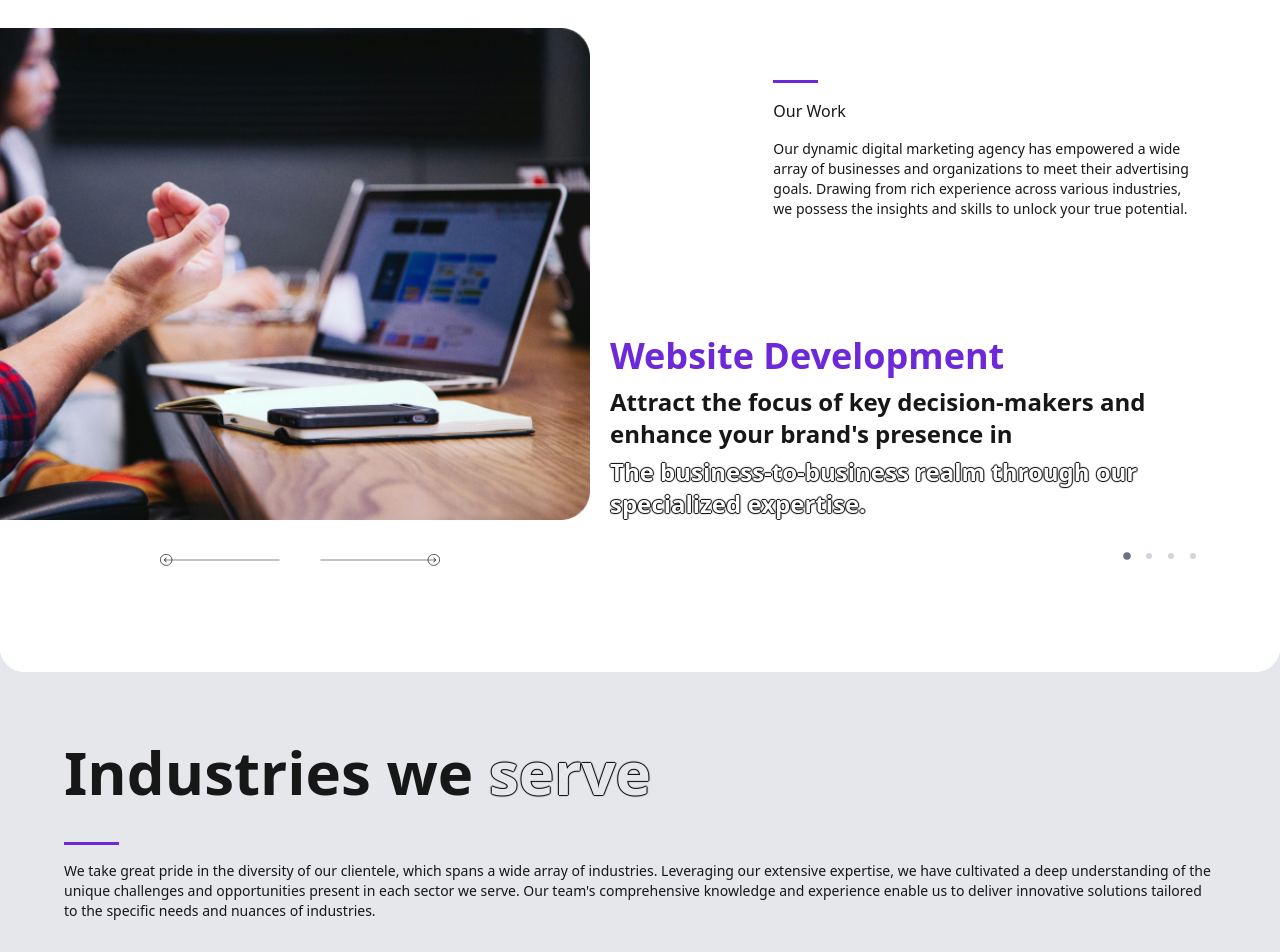
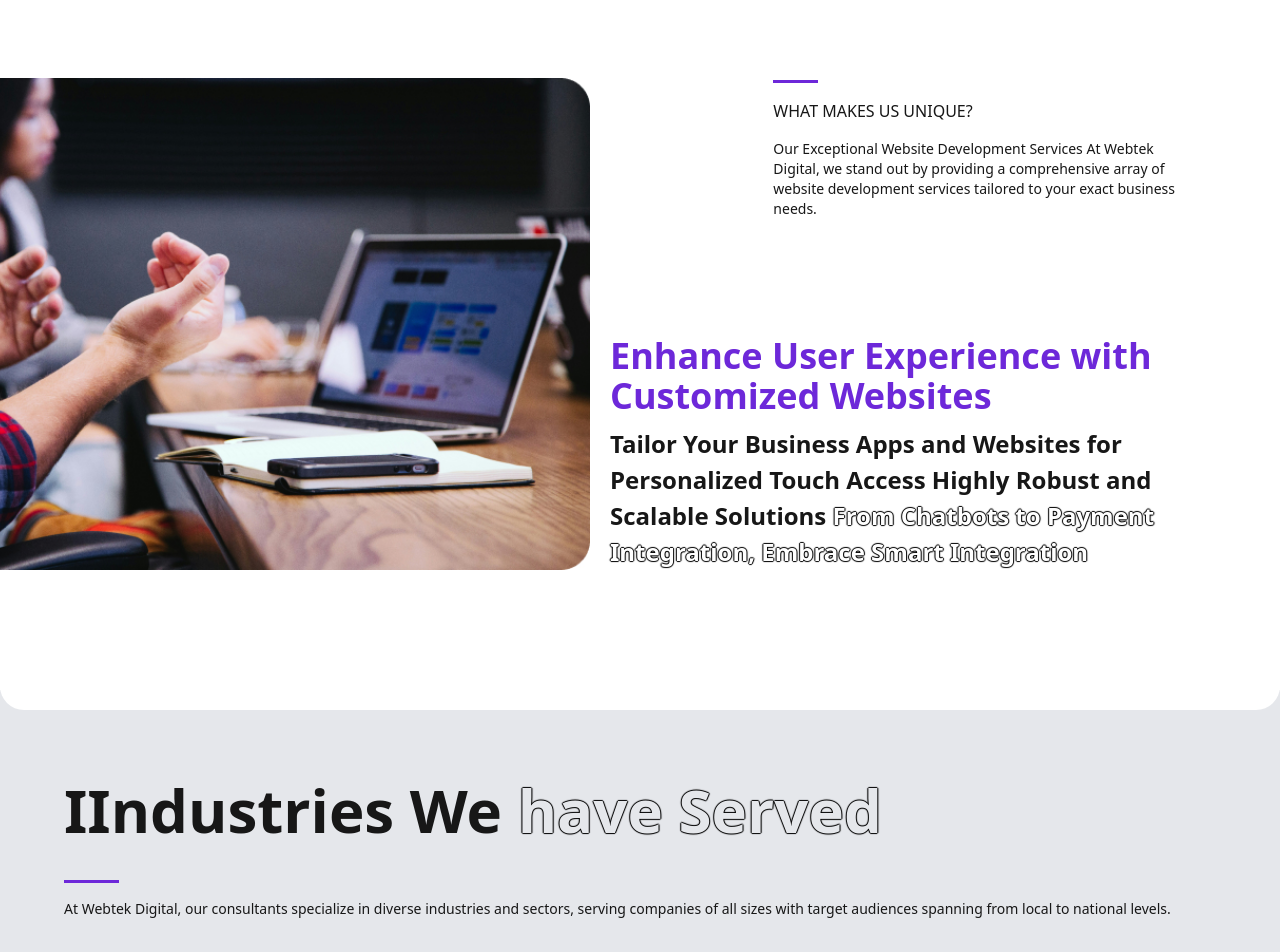
Before and after one commit to MBaroky/webtek-dm-landing, a React (Create React App) app: page / in a window 1280 px wide. Shown: the part 3800-4752 px from the top of the page. Built offline with nearby package versions, Linux system fonts and the light colour scheme.

Commit message:
finished data for website landing

```diff
--- a/src/components/BookSheet.js
+++ b/src/components/BookSheet.js
@@ -53,23 +53,30 @@ export default function BookSheet() {
           />
         </Button>
       </SheetTrigger>
-      <SheetContent side='top' className='bg-black text-white'>
-        <section className='flex justify-center items-center px-16 md:py-16 max-md:px-5'>
+      <SheetContent
+        side='top'
+        className='bg-black text-white max-h-[100vh] overflow-y-auto'>
+        <section className='flex justify-center items-center px-10 md:py-6 max-md:px-5'>
           <div className='flex gap-5 justify-between w-full max-w-[1196px] max-md:flex-wrap max-md:max-w-full'>
             <div className='flex flex-col self-start mt-24 text-white max-md:mt-0'>
               <h2 className='mt-4 text-base font-medium max-md:mt-1'>
-                Book Today!
+                Best Website Design and Development Agency in Dubai
               </h2>
               <p className='mt-4 text-sm max-md:mt-1'>
-                Step into the Realm of Digital Innovation: Secure Your
-                Exclusive Demo Experience Today!
-                <br />
-                Uncover the Dynamic Solutions that Drive Success. Our
-                Team of Experts Awaits to Showcase the Full Spectrum
-                of Possibilities, Tailored Specifically to Your
-                Business Needs. Seize this Opportunity to Explore,
-                Learn, and Strategize. Schedule Your Demo Now and
-                Ignite Your Journey Towards Digital Excellence!
+                Transform your online presence with Webtek Digital, a
+                leading website design company in Dubai. We offer
+                diverse web design and development services tailored
+                to your business's uniqueness, focusing on dynamic,
+                mobile-responsive designs that convert visitors into
+                valuable leads. With a commitment to delivering
+                tailored digital solutions, our expertise ensures your
+                brand stands out in the online sphere. Elevate your
+                business with our professional web design services,
+                attracting customers, creating engagement, and
+                flourishing across the Middle East. With over 15 years
+                of experience, we have the tools and expertise to
+                launch your distinct online identity and help you
+                thrive in the digital landscape.
               </p>
             </div>
             <div className='flex flex-col min-w-[300px] basis-1/3 px-8 py-11 max-md:py-1 text-base font-light bg-white max-md:px-5 max-md:max-w-full'>
--- a/src/components/WorksSlider.js
+++ b/src/components/WorksSlider.js
@@ -6,32 +6,24 @@ import {
   Carousel,
   CarouselContent,
   CarouselItem,
-  CarouselNext,
-  CarouselPrevious,
+  // CarouselNext,
+  // CarouselPrevious,
   CarouselDots,
 } from "./ui/carousel_mod";
 
-import arrowRight from "../assets/works-arrow-right.svg";
-import arrowLeft from "../assets/works-arrow-left.svg";
+// import arrowRight from "../assets/works-arrow-right.svg";
+// import arrowLeft from "../assets/works-arrow-left.svg";
 
 function WorksSlider() {
   const { PUBLIC_URL } = process.env;
   const heroSections = [
     {
-      title: "Pulse website ui ux case study",
-      backgroundImage: `${PUBLIC_URL}/img/works/works-2.png`,
-    },
-    {
-      title: "The Spiarl Code Official Website",
-      backgroundImage: `${PUBLIC_URL}/img/works/works-1.png`,
-    },
-    {
-      title: "Pulse website ui ux case study",
-      backgroundImage: `${PUBLIC_URL}/img/works/works-2.png`,
-    },
-    {
-      title: "The Spiarl Code Official Website",
-      backgroundImage: `${PUBLIC_URL}/img/works/works-1.png`,
+      img: `${PUBLIC_URL}/img/works/our_works_01.jpg`,
+      title: "Enhance User Experience with Customized Websites",
+      desc: `Tailor Your Business Apps and Websites for Personalized Touch Access Highly Robust and Scalable Solutions
+      `,
+      subHeading:
+        "From Chatbots to Payment Integration, Embrace Smart Integration",
     },
   ];
 
@@ -59,7 +51,7 @@ function WorksSlider() {
                 <div className='flex flex-col md:w-[50%] max-md:ml-0 max-md:w-full'>
                   <img
                     loading='lazy'
-                    src={`${process.env.PUBLIC_URL}/img/works/our_works_01.jpg`}
+                    src={section.img}
                     className='w-full aspect-[1.2] object-cover object-right max-md:mt-6 max-md:max-w-full'
                     alt=''
                   />
@@ -67,16 +59,14 @@ function WorksSlider() {
                 <div className='max-md:order-first flex flex-col ml-5 md:w-[50%] max-md:ml-0 max-md:w-full'>
                   <div className='flex flex-col grow mt-80 text-2xl font-bold max-md:mt-10 max-md:max-w-full'>
                     <div className='text-4xl text-violet-700 max-md:max-w-full'>
-                      Website Development
+                      {section.title}
                       <br />
                     </div>
-                    <div className='mt-2.5 text-neutral-900 max-md:max-w-full'>
-                      Attract the focus of key decision-makers and
-                      enhance your brand's presence in{" "}
-                    </div>
-                    <div className='font-outline-1 text-white mt-1.5 max-md:max-w-full'>
-                      The business-to-business realm through our
-                      specialized expertise.
+                    <div className='mt-2.5 text-neutral-900 max-md:max-w-full leading-normal'>
+                      {section.desc}{" "}
+                      <span className='font-outline-1 text-white mt-1.5 max-md:max-w-full'>
+                        {section.subHeading}
+                      </span>
                     </div>
                   </div>
                 </div>
@@ -86,7 +76,7 @@ function WorksSlider() {
           {/* <CarouselPrevious />
           <CarouselNext /> */}
           <div className='flex flex-row justify-center items-center'>
-            <div className='flex w-[50%]  items-center justify-center mt-10 gap-10 max-md:hidden'>
+            {/* <div className='flex w-[50%]  items-center justify-center mt-10 gap-10 max-md:hidden'>
               <CarouselPrevious className='relative mt-0 left-auto ml-0 bg-transparent border-none w-[120px] bg-image'>
                 <img
                   className='max-w-[120px]'
@@ -101,7 +91,7 @@ function WorksSlider() {
                   alt=''
                 />
               </CarouselNext>
-            </div>
+            </div> */}
             <div className='flex md:w-[50%] flex-col min-h-[60px] justify-center'>
               <CarouselDots className=' gap-2 md:self-end' />
             </div>
--- a/src/sections/FAQ.js
+++ b/src/sections/FAQ.js
@@ -24,26 +24,34 @@ function FAQItem({ question, answer }) {
 export default function FAQ() {
   const faqData = [
     {
-      question: "What is mobile app development?",
+      question:
+        "1.	What's Involved In Website Design And Development Services?",
       answer:
-        "Creating software applications for use on mobile devices.",
-    },
-    {
-      question: "What makes a good mobile app?",
-      answer:
-        "User-friendly interface, fast performance, and useful features.",
+        "Website design and development services create and build websites for businesses or individuals, covering everything from how they look to how they function online.",
     },
     {
       question:
-        "Why do you need a mobile app for your e-commerce business?",
+        "2.	How does a good website design benefit your business?",
       answer:
-        "Enhances customer experience, increases accessibility, and boosts sales potential.",
+        "A well-designed website can enhance your business by attracting more customers, improving user experience, and increasing credibility and trustworthiness online.",
     },
     {
       question:
-        "How long does it take to create a fully functioning mobile app?",
+        "3.	How can a well-designed website help your business?",
       answer:
-        "Varies based on complexity, typically several weeks to several months.",
+        "A well-designed website can help your business by attracting more visitors, increasing customer engagement, and improving conversion rates, ultimately leading to higher sales and greater online visibility.",
+    },
+    {
+      question:
+        "4. What are the services required for a start-up business website?",
+      answer:
+        "For a startup business website, essential services include web design, development, hosting, domain registration, content creation, SEO, and possibly e-commerce integration, ensuring a professional online presence to attract customers and establish credibility.",
+    },
+    {
+      question:
+        "5. What are the key factors to consider when choosing a web hosting provider?",
+      answer:
+        "When selecting a web hosting provider, consider factors such as uptime reliability, server speed, security measures, scalability options, customer support quality, and pricing plans to ensure optimal performance and support for your website.",
     },
   ];
 
--- a/src/sections/Goal.js
+++ b/src/sections/Goal.js
@@ -14,10 +14,10 @@ export default function Goal() {
           <div className='flex flex-col w-[66%] max-md:ml-0 max-md:w-full'>
             <h1 className='flex relative flex-col grow text-6xl font-bold max-md:mt-10 max-md:max-w-full max-md:text-4xl'>
               <span className='text-white max-md:max-w-full max-md:text-4xl'>
-                Talk to a Full-Service Digital Marketing Agency About
-                Your{" "}
+                Join Hands with a Leading All-inclusive Website
+                Development{" "}
                 <span className='text-[#252524] font-outline-2'>
-                  Business Goal
+                  Agency in Dubai
                 </span>
               </span>
             </h1>
@@ -26,10 +26,9 @@ export default function Goal() {
             <div className='flex relative flex-col items-start mt-2 text-white max-md:mt-10'>
               <div className='shrink-0 bg-orange-100 h-[3px] w-[45px]' />
               <p className='self-stretch mt-5 text-sm'>
-                we're passionate about helping businesses reach their
-                maximum potential online. Tell us a little about your
-                brand and what you hope to achieve, and we'll be in
-                touch to discuss how we can help you grow.
+                Webtek Digital is committed to providing innovative
+                and scalable solutions to elevate your online
+                presence.
               </p>
               <button className='flex gap-2 items-center mt-4 text-base font-medium'>
                 <span>Book A Demo</span>
--- a/src/sections/Industries.js
+++ b/src/sections/Industries.js
@@ -9,21 +9,17 @@ function Industries() {
       <div className='flex flex-col mt-2.5 w-full max-w-[1202px] max-md:max-w-full'>
         <div className='flex gap-5 self-start text-6xl font-bold max-md:flex-wrap max-md:text-4xl'>
           <div className='flex-auto text-neutral-900 max-md:text-4xl'>
-            Industries we{" "}
+            IIndustries We{" "}
             <span className='font-outline-1 text-gray-200'>
-              serve
+              have Served
             </span>
           </div>
         </div>
         <div className='shrink-0 mt-10 bg-violet-700 h-[3px] w-[55px]' />
         <div className='mt-4 text-sm text-neutral-900 max-md:max-w-full'>
-          We take great pride in the diversity of our clientele, which
-          spans a wide array of industries. Leveraging our extensive
-          expertise, we have cultivated a deep understanding of the
-          unique challenges and opportunities present in each sector
-          we serve. Our team's comprehensive knowledge and experience
-          enable us to deliver innovative solutions tailored to the
-          specific needs and nuances of industries.
+          At Webtek Digital, our consultants specialize in diverse
+          industries and sectors, serving companies of all sizes with
+          target audiences spanning from local to national levels.
         </div>
         <IndustSlider />
       </div>
--- a/src/sections/OurWorks.js
+++ b/src/sections/OurWorks.js
@@ -9,14 +9,13 @@ export default function OurWorks() {
       <div className='max-md:max-w-full flex flex-col relative md:absolute md:w-[33.333%] self-end rounded-none text-neutral-900 max-md:px-5'>
         <div className='mt-11 self-start bg-violet-700 h-[3px] w-[45px] max-md:mt-10 max-md:mr-2.5' />
         <div className='mt-4 text-base font-medium max-md:mr-2.5'>
-          Our Work
+          WHAT MAKES US UNIQUE?
         </div>
         <div className='mt-4 text-sm w-auto max-md:mr-2.5'>
-          Our dynamic digital marketing agency has empowered a wide
-          array of businesses and organizations to meet their
-          advertising goals. Drawing from rich experience across
-          various industries, we possess the insights and skills to
-          unlock your true potential.
+          Our Exceptional Website Development Services At Webtek
+          Digital, we stand out by providing a comprehensive array of
+          website development services tailored to your exact business
+          needs.
           <br />
         </div>
       </div>
--- a/src/sections/Testimonials.js
+++ b/src/sections/Testimonials.js
@@ -12,8 +12,8 @@ function Testimonials() {
           Success Stories
         </div>
         <div className='mt-4 text-sm text-white max-md:max-w-full'>
-          Discover what our clients have to say about their experience
-          partnering with us.
+          Here's what our customers have to say about their
+          experiences with us!
         </div>
         <TestSlider />
       </div>
```
